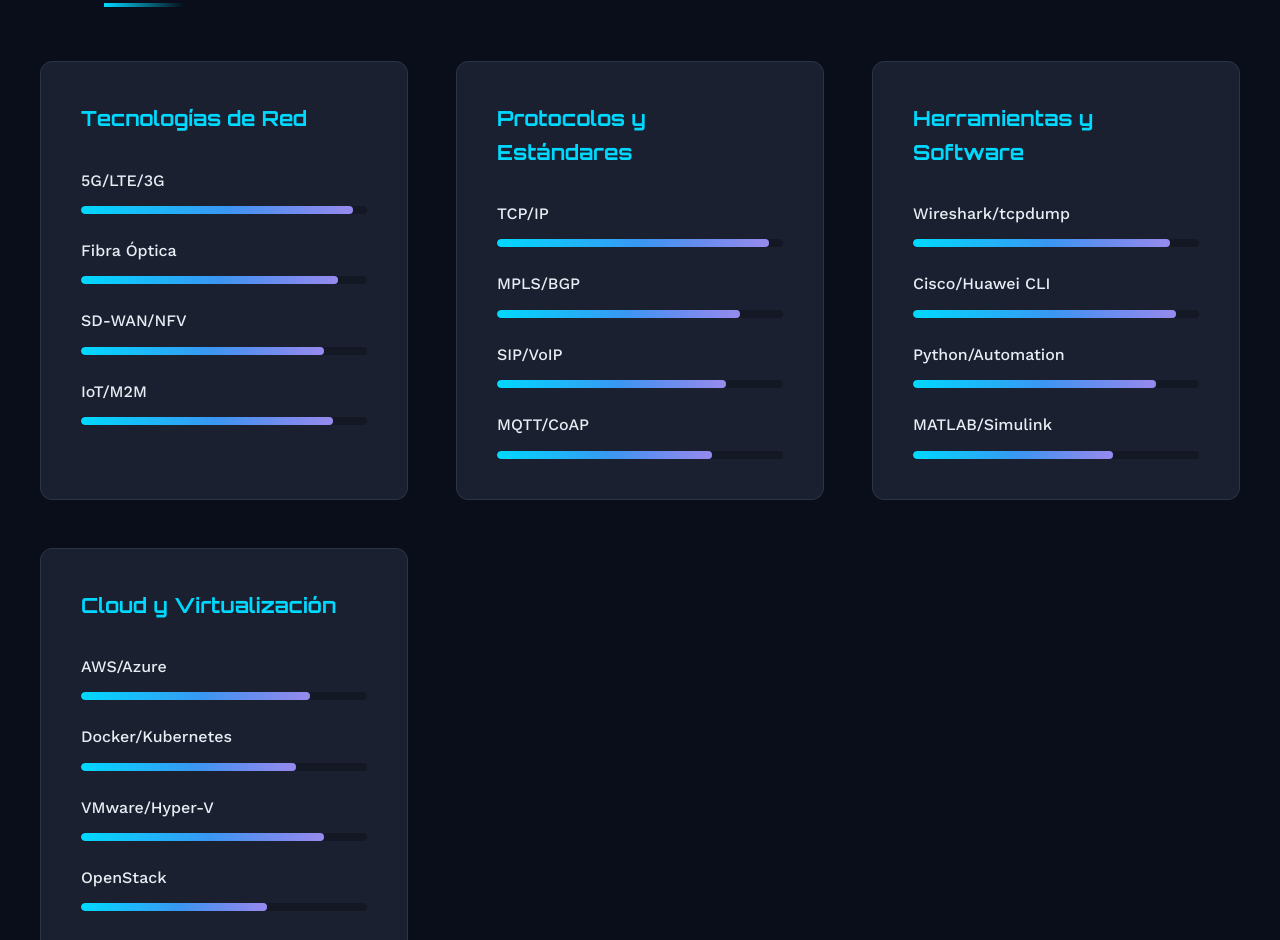
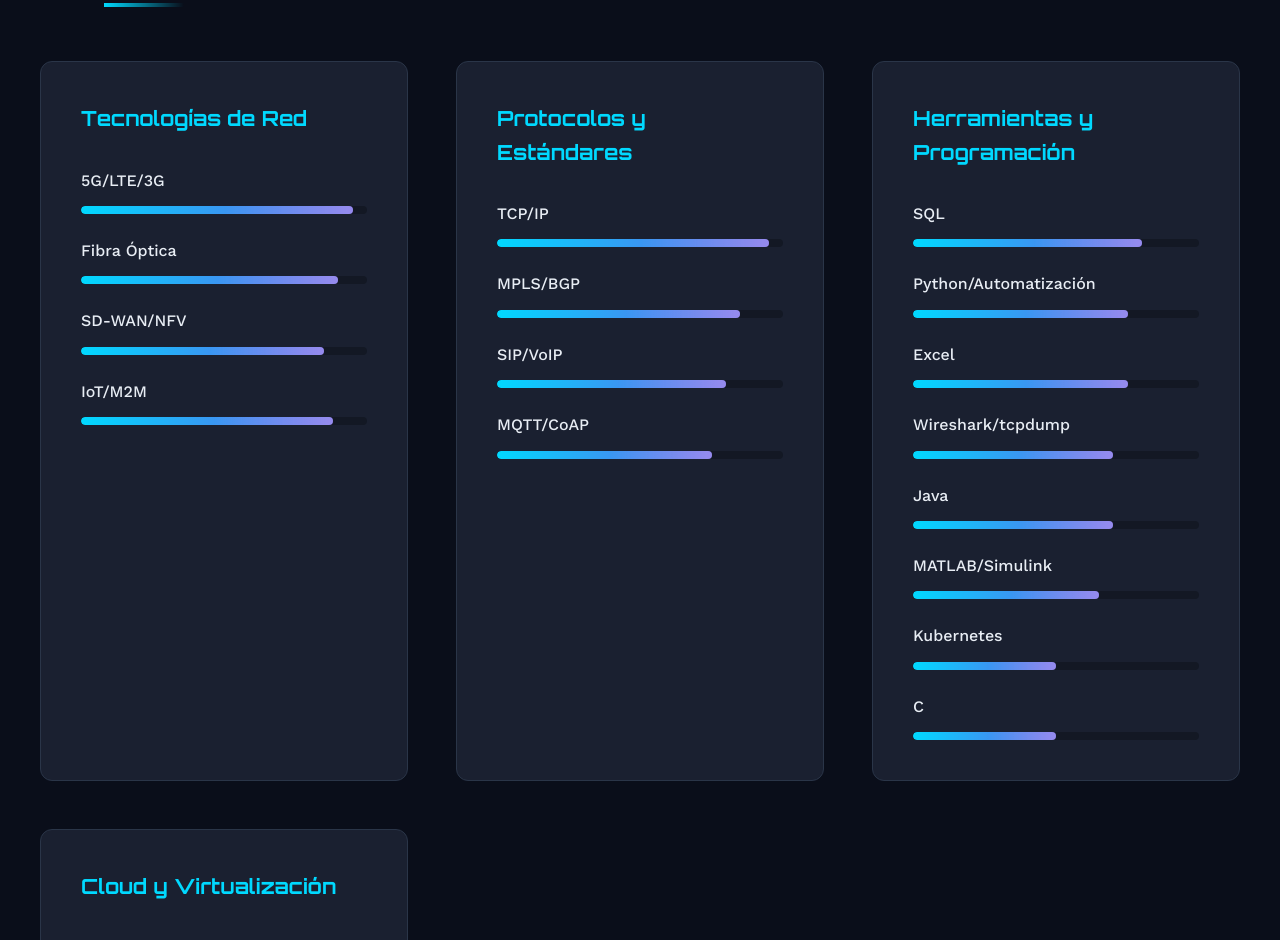
Before and after one commit to nooelanag/nooelanag.github.io, a plain HTML site: page index.html in a window 1280 px wide. Shown: the part 6022-6962 px from the top of the page. Drawn offline with nearby package versions, Linux system fonts and the light colour scheme.

Commit message:
SkillBox Herramientas y programación creada y primera propuesta de valores

```diff
--- a/index.html
+++ b/index.html
@@ -462,30 +462,54 @@
                 </div>
 
                 <div class="skill-category">
-                    <h3 class="skill-category-title" data-lang="skills-cat3">Herramientas y Software</h3>
+                    <h3 class="skill-category-title" data-lang="skills-cat3">Herramientas y Programación</h3>
                     <div class="skill-items">
                         <div class="skill-item">
-                            <span class="skill-name">Wireshark/tcpdump</span>
+                            <span class="skill-name">SQL</span>
                             <div class="skill-bar">
-                                <div class="skill-fill" style="--skill-width: 90%"></div>
-                            </div>
-                        </div>
-                        <div class="skill-item">
-                            <span class="skill-name">Cisco/Huawei CLI</span>
-                            <div class="skill-bar">
-                                <div class="skill-fill" style="--skill-width: 92%"></div>
+                                <div class="skill-fill" style="--skill-width: 80%"></div>
                             </div>
                         </div>
                         <div class="skill-item">
                             <span class="skill-name" data-lang="skill-automation">Python/Automation</span>
                             <div class="skill-bar">
-                                <div class="skill-fill" style="--skill-width: 85%"></div>
+                                <div class="skill-fill" style="--skill-width: 75%"></div>
+                            </div>
+                        </div>
+                        <div class="skill-item">
+                            <span class="skill-name">Excel</span>
+                            <div class="skill-bar">
+                                <div class="skill-fill" style="--skill-width: 75%"></div>
+                            </div>
+                        </div>
+                        <div class="skill-item">
+                            <span class="skill-name">Wireshark/tcpdump</span>
+                            <div class="skill-bar">
+                                <div class="skill-fill" style="--skill-width: 70%"></div>
+                            </div>
+                        </div>
+                        <div class="skill-item">
+                            <span class="skill-name">Java</span>
+                            <div class="skill-bar">
+                                <div class="skill-fill" style="--skill-width: 70%"></div>
                             </div>
                         </div>
                         <div class="skill-item">
                             <span class="skill-name">MATLAB/Simulink</span>
                             <div class="skill-bar">
-                                <div class="skill-fill" style="--skill-width: 70%"></div>
+                                <div class="skill-fill" style="--skill-width: 65%"></div>
+                            </div>
+                        </div>
+                        <div class="skill-item">
+                            <span class="skill-name">Kubernetes</span>
+                            <div class="skill-bar">
+                                <div class="skill-fill" style="--skill-width: 50%"></div>
+                            </div>
+                        </div>
+                        <div class="skill-item">
+                            <span class="skill-name">C</span>
+                            <div class="skill-bar">
+                                <div class="skill-fill" style="--skill-width: 50%"></div>
                             </div>
                         </div>
                     </div>
--- a/script.js
+++ b/script.js
@@ -77,10 +77,10 @@ const translations = {
         'skills-title': 'Habilidades Técnicas',
         'skills-cat1': 'Tecnologías de Red',
         'skills-cat2': 'Protocolos y Estándares',
-        'skills-cat3': 'Herramientas y Software',
+        'skills-cat3': 'Herramientas y Programación',
         'skills-cat4': 'Cloud y Virtualización',
         'skill-fiber': 'Fibra Óptica',
-        'skill-automation': 'Python/Automation',
+        'skill-automation': 'Python/Automatización',
 
         // Contact
         'contact-title': 'Contacto',
@@ -170,7 +170,7 @@ const translations = {
         'skills-title': 'Technical Skills',
         'skills-cat1': 'Network Technologies',
         'skills-cat2': 'Protocols and Standards',
-        'skills-cat3': 'Tools and Software',
+        'skills-cat3': 'Tools and Programming',
         'skills-cat4': 'Cloud and Virtualization',
         'skill-fiber': 'Fiber Optic',
         'skill-automation': 'Python/Automation',
```
